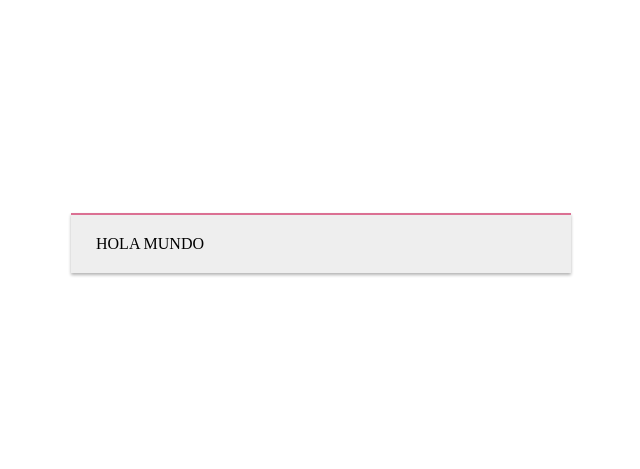
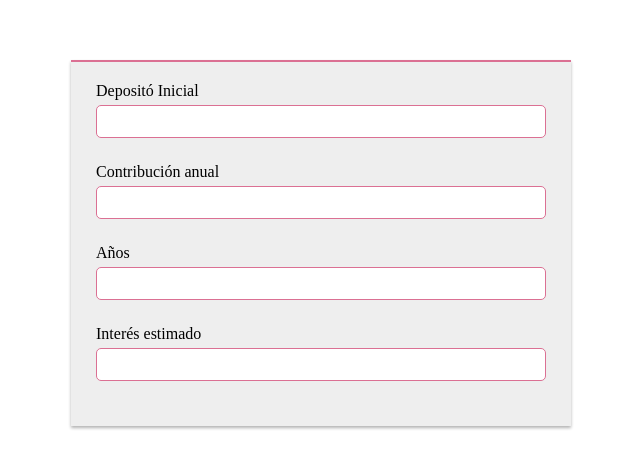
Before and after one commit to LuisanaHenmary/Interes-compuesto, a React (Create React App) app: page / in a window 1280 px wide. Shown: the part 157-626 px from the top of the page, without its empty margins (319-959 px from the left). Built offline with nearby package versions, Linux system fonts and the light colour scheme.

Commit message:
creando los campos

```diff
--- a/src/App.js
+++ b/src/App.js
@@ -1,4 +1,6 @@
 import styled from 'styled-components'
+import { Formik, Form } from 'formik'
+import Input from './componentes/Input'
 
 const Contenedor = styled.div`
   display: flex;
@@ -16,11 +18,30 @@
 `
 
 const App = () => {
+  const handleSumit = () => {
+
+  }
   return (
 
     <Contenedor>
       <Seccion>
-        HOLA MUNDO
+        <Formik
+          initialValues={{
+            deposito: '',
+            contribucion: '',
+            anhos: '',
+            interes: '',
+          }}
+
+          onSubmit={handleSumit}
+        >
+          <Form>
+            <Input name="deposito" label="Depositó Inicial"/>
+            <Input name="contribucion" label="Contribución anual"/>
+            <Input name="anhos" label="Años"/>
+            <Input name="interes" label="Interés estimado"/>
+          </Form>
+        </Formik>
       </Seccion>
     </Contenedor>
   )
--- /dev/null
+++ b/src/componentes/Input.js
@@ -0,0 +1,40 @@
+import styled from "styled-components";
+import { useField } from "formik";
+
+const Control = styled.div`
+    margin-bottom: 20px;
+`
+
+const Label = styled.label`
+    color: #000;
+    display: block;
+    margin-bottom: 5px;
+`
+
+const Ingreso = styled.input`
+    outline: none;
+    padding: 8px;
+    border: solid 1px palevioletred;
+    border-radius: 5px;
+    width: 100%;
+    margin-bottom: 5px;
+`
+
+const ErrorMessage = styled.div`
+    color: red;
+`
+
+const Input = ({label, ...props}) =>{
+    const [field,meta] = useField(props)
+    return (
+        <Control>
+            <Label>{label}</Label>
+            <Ingreso {...field} {...props} />
+            {meta.touched && meta.error? (
+                <ErrorMessage> {meta.error} </ErrorMessage>
+            ):null}
+        </Control>
+    )
+}
+
+export default Input;
```
